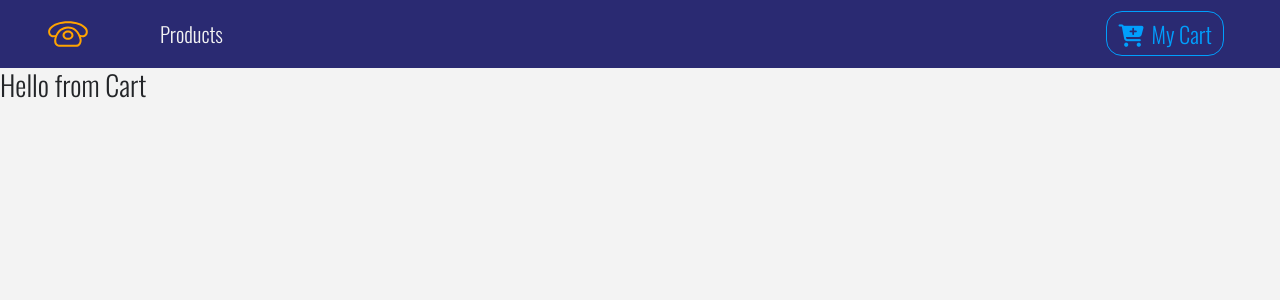
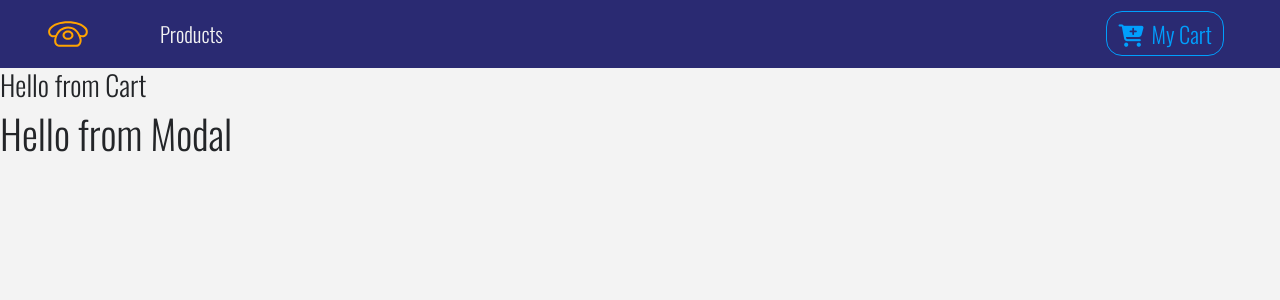
Before and after one commit to Sara-Alkhamri/ecomm-store, a React (Create React App) app: page /cart in a window 1280 px wide. Shown: the top 300 px of the page. Built offline with nearby package versions, Linux system fonts and the light colour scheme; the HTML template or start-up script is replaced by a standard one.

Commit message:
Created Modal component and added it to App.js

```diff
--- a/src/App.js
+++ b/src/App.js
@@ -7,6 +7,7 @@
 import Details from "./components/Details";
 import Cart from "./components/Cart";
 import Default from "./components/Default";
+import Modal from "./components/Modal";
 
 function App() {
   return (
@@ -18,6 +19,7 @@
         <Route path="/cart" component={Cart} />
         <Route component={Default} />
       </Switch>
+      <Modal />
     </React.Fragment>
   );
 }
--- /dev/null
+++ b/src/components/Modal.js
@@ -0,0 +1,11 @@
+import React, { Component } from "react";
+
+export default class Modal extends Component {
+  render() {
+    return (
+      <div>
+        <h1>Hello from Modal</h1>
+      </div>
+    );
+  }
+}
```
